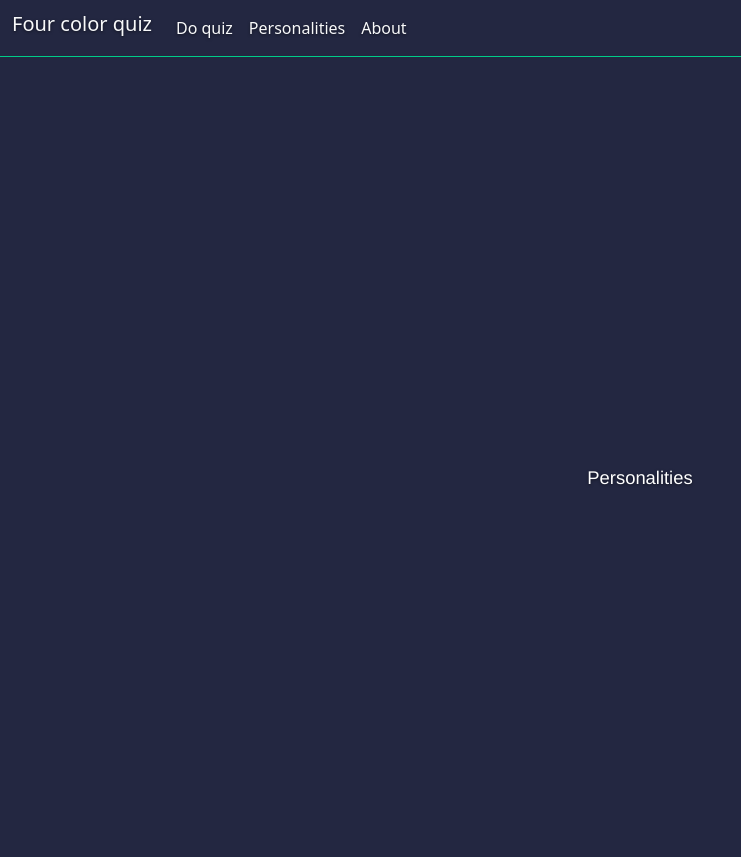
After one commit to Adilius/four-color-test, a Flask app: page /personalities in a window 1280 px wide. The commit adds this page. Shown: the whole page, without its empty margins (0-741 px from the left). Run offline with Flask 2, Linux system fonts and the light colour scheme.

Commit message:
Expanded website

```diff
--- a/app/static/CSS/globalstyle.css
+++ b/app/static/CSS/globalstyle.css
@@ -1,6 +1,69 @@
+/* COLOURS */
+/* DARK 232741 */
+/* GREY  d9d9d9*/
+/* WHITE f0f0f0*/
+/* GREEN 00cc88*/
+/* GREEN FOCUS #00ffaa */
+
+/* UNIVERSAL */
+
 html, body {
-  background-color: #333;
   height: 100%;
+  width: 100%;
+  margin: 0;
+  padding: 0;
+  left: 0;
+  top: 0;
+  overflow: auto;
+  background: #232741;
+}
+
+.border-green{
+  border-color: #00cc88 !important;
+}
+
+.dark-bg {
+  background-color: #232741;
+}
+
+.white-text {
+  color: #f0f0f0;
+}
+
+.icon-padding {
+  padding-left: 10px;
+  padding-top: 10px;
+}
+
+.fancy-font {
+  font-family: 'Roboto Slab', serif;
+}
+
+h1 {
+  font-family: "Chronicle Display Bold",Georgia,serif;
+}
+
+.h4 {
+  font-family: Gotham,Helvetica,Arial,sans-serif;
+}
+
+p {
+  font-size: 1.15rem;
+  font-weight: 400;
+  font-family: Whitney,Helvetica,Arial,sans-serif;
+  line-height: 1.5;
+}
+
+a {
+  color: #00cc88;
+  text-decoration: none;
+}
+
+a:hover,
+a:focus {
+  color: #00ffaa;
+  transition: 0.3s;
+  text-decoration: none;
 }
 
 p, h1, h2, h3, h4, h5, h6, th, td, label {
@@ -11,7 +74,7 @@ p, h1, h2, h3, h4, h5, h6, th, td, label {
 .btn-default,
 .btn-default:hover,
 .btn-default:focus {
-  color: #333;
+  color: #232741;
   text-shadow: none; /* Prevent inheritence from `body` */
   background-color: #fff;
   border: 1px solid #fff;
--- a/app/templates/base.html
+++ b/app/templates/base.html
@@ -14,6 +14,28 @@
     {% block head %}{% endblock %}
 </head>
 <body class="body">
+    <nav class="navbar sticky-top navbar-expand-lg navbar-dark border-bottom border-green dark-bg">
+        <div class="container-fluid">
+          <h6><a class="navbar-brand text-light" href="{{url_for('index') }}">Four color quiz</a></h6>
+          <button class="navbar-toggler " type="button" data-bs-toggle="collapse" data-bs-target="#navbarSupportedContent"
+            aria-controls="navbarSupportedContent" aria-expanded="false" aria-label="Toggle navigation">
+            <span class="navbar-toggler-icon"></span>
+          </button>
+          <div class="collapse navbar-collapse" id="navbarSupportedContent">
+            <ul class="navbar-nav me-auto mb-2 mb-lg-0">
+              <li class="nav-item">
+                <a class="nav-link text-light" href="{{url_for('quiz') }}">Do quiz</a>
+              </li>
+              <li class="nav-item">
+                <a class="nav-link text-light" href="#technologies">Personalities</a>
+              </li>
+              <li class="nav-item">
+                <a class="nav-link text-light" href="#projects">About</a>
+              </li>
+            </ul>
+          </div>
+        </div>
+      </nav>
     {% block body %}{% endblock %}
 </body>
 </html>
--- /dev/null
+++ b/app/templates/personalities.html
@@ -0,0 +1,16 @@
+{% extends 'base.html' %}
+
+{% block head %}
+    <link rel="stylesheet" href="{{ url_for('static', filename='css/index.css') }}">
+    <title> Four color test</title>
+{% endblock %}
+
+{% block body %}
+<div class="site-wrapper">
+    <div class="site-wrapper-inner">
+      <div class="container">
+          <p>Personalities</p>
+      </div>
+    </div>
+  </div>
+{% endblock %}
--- a/app/views.py
+++ b/app/views.py
@@ -3,8 +3,6 @@ from app import app, db
 from app.models import Answer
 from app.prediction_engine import qualitative
 from app.identifier_engine import fingerprint
-
-import random
 
 @app.route('/')
 def index():
@@ -35,10 +33,15 @@ def quiz():
 def result():
     current_choices = session['choices']
     webhash, httphash, combinedhash = session['user_hases']
-    prediction, counters = qualitative.predict(current_choices)
+    #prediction, counters = qualitative.predict(current_choices)
+    prediction, counters = qualitative.predictNumber(current_choices)
     plot_url = qualitative.createPlot(current_choices)
     answers = Answer.query.order_by(Answer.webhash).all()
     return render_template('result.html', prediction=prediction, counters=counters, user_fingerprint=[webhash, httphash, combinedhash], answers=answers, plot_url=plot_url)
+
+@app.route('/personalities')
+def personalities():
+    return render_template('personalities.html')
 
 @app.errorhandler(404)
 def error_404(error):
```
Also changed, not shown: app/templates/result.html (+39 -12 lines), app/app.db (added), app/static/images/blue.png (added), app/static/images/green.png (added), app/static/images/red.png (added), app/static/images/yellow.png (added).
